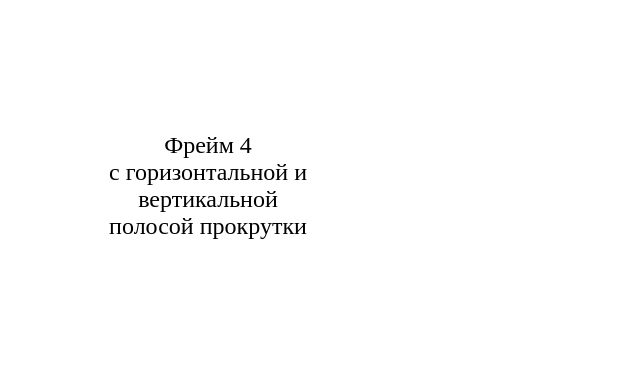
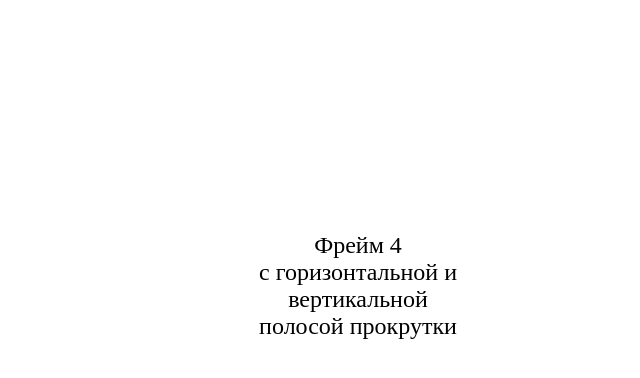
Before and after one commit to Fox1Care/HTML, a plain HTML site: page project/frame4.html in a window 1280 px wide. Shown: the whole page, without its empty margins (0-640 px from the left). Drawn offline with Linux system fonts and the light colour scheme.

Commit message:
frame fix

```diff
--- a/project/frame4.html
+++ b/project/frame4.html
@@ -5,7 +5,7 @@
     <meta name="viewport" content="width=device-width, initial-scale=1.0">
     <title>Frame_4</title>
 </head>
-<body style="width: 200px; padding: 100px 300px 300px 100px; text-align: center;">
+<body style="width: 200px; padding: 200px 250px; text-align: center;">
     <p style="font-size: 24px;">Фрейм 4<br>с горизонтальной и вертикальной полосой прокрутки</p>
 </body>
 </html>
```
